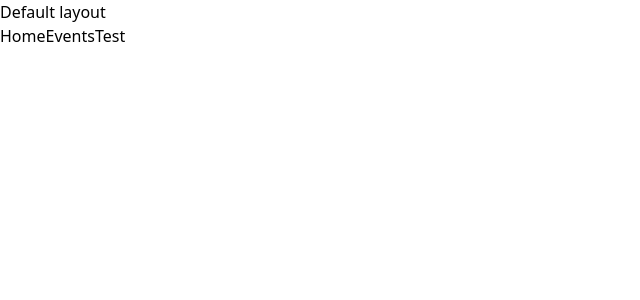
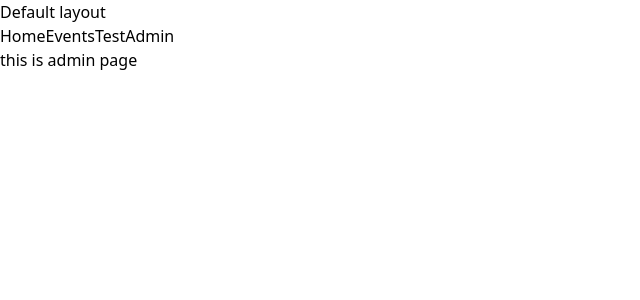
Before and after one commit to Tyrannozavr/learn, a Nuxt app: page /admin in a window 1280 px wide. Shown: the top 300 px of the page, without its empty margins (0-640 px from the left). Built offline with nearby package versions, Linux system fonts and the light colour scheme.

Commit message:
redirect works

```diff
--- a/components/Header/Menu.vue
+++ b/components/Header/Menu.vue
@@ -8,6 +8,7 @@
       <NuxtLink to="/">Home</NuxtLink>
       <NuxtLink to="/events">Events</NuxtLink>
       <NuxtLink to="/test">Test</NuxtLink>
+      <NuxtLink to="/admin">Admin</NuxtLink>
     </li>
   </ul>
 </template>
--- /dev/null
+++ b/pages/admin.vue
@@ -0,0 +1,15 @@
+<script lang="ts">
+import {defineComponent} from 'vue'
+
+export default defineComponent({
+name: "admin"
+})
+</script>
+
+<template>
+  this is admin page
+</template>
+
+<style scoped>
+
+</style>
--- a/plugins/firstPlugin.ts
+++ b/plugins/firstPlugin.ts
@@ -1,5 +1,5 @@
 export default defineNuxtPlugin(nuxtApp => {
-    console.log('initialize nuxt plugin')
+    // console.log('initialize nuxt plugin')
     return {
         provide: {
             sayHello: (name: String = 'Dmiv') => alert(`Hello ${name}`)
```
Also changed, not shown: middleware/myFirstMiddleware.global.ts (added, +13 -0 lines).
